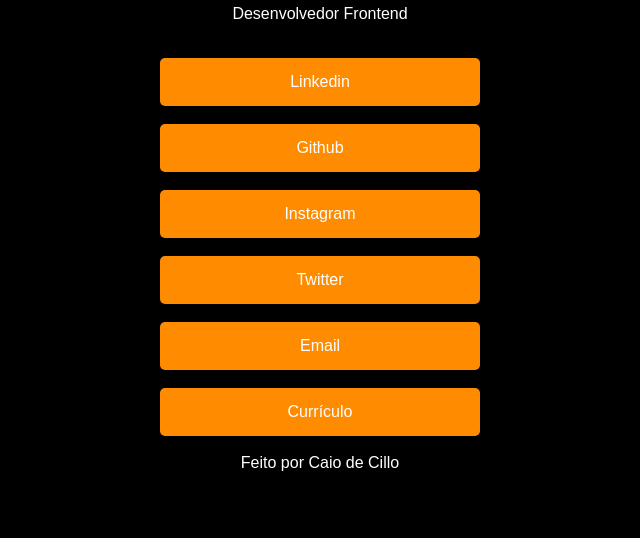
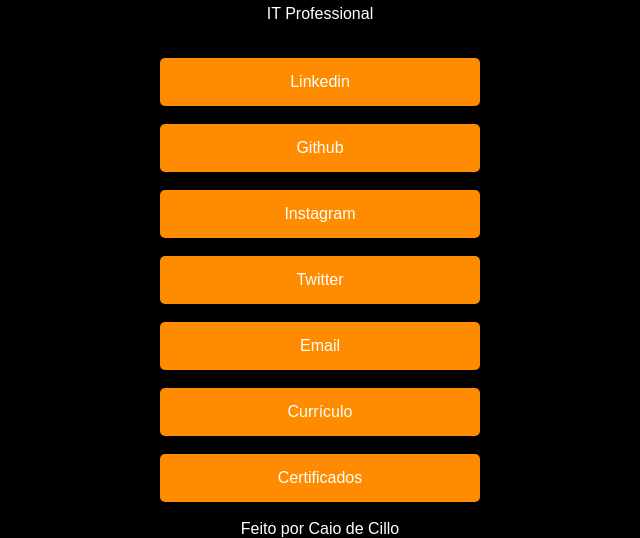
Before and after one commit to cdecillo/my-links, a plain HTML site: page index.html in a window 1280 px wide. Shown: the part 438-976 px from the top of the page, without its empty margins (320-960 px from the left). Before the commit the page ends 910 px from the top, so only its background shows below. Drawn offline with Linux system fonts and the light colour scheme.

Commit message:
Update index.html

```diff
--- a/index.html
+++ b/index.html
@@ -15,7 +15,7 @@
 
         <img src="images/Caio.jpeg" alt="Foto de Caio, homem loiro">
         <h1>Caio de Cillo</h1>
-        <p>Desenvolvedor Frontend</p>
+        <p>IT Professional</p>
         <ul>
             <li>
                 <a href="https://www.linkedin.com/in/cdecillo/" target="_blank">Linkedin</a>
@@ -40,6 +40,9 @@
             <li>
                 <a href="Public/CV_CaiodeCillo.pdf" target="_blank">Currículo</a>
             </li>
+            <li>
+                <a href="Public/Tabela de Certificados.xlsx" target="_blank">Certificados</a>
+            </li>
         </ul>
         <footer>Feito por Caio de Cillo</footer>
 
```
